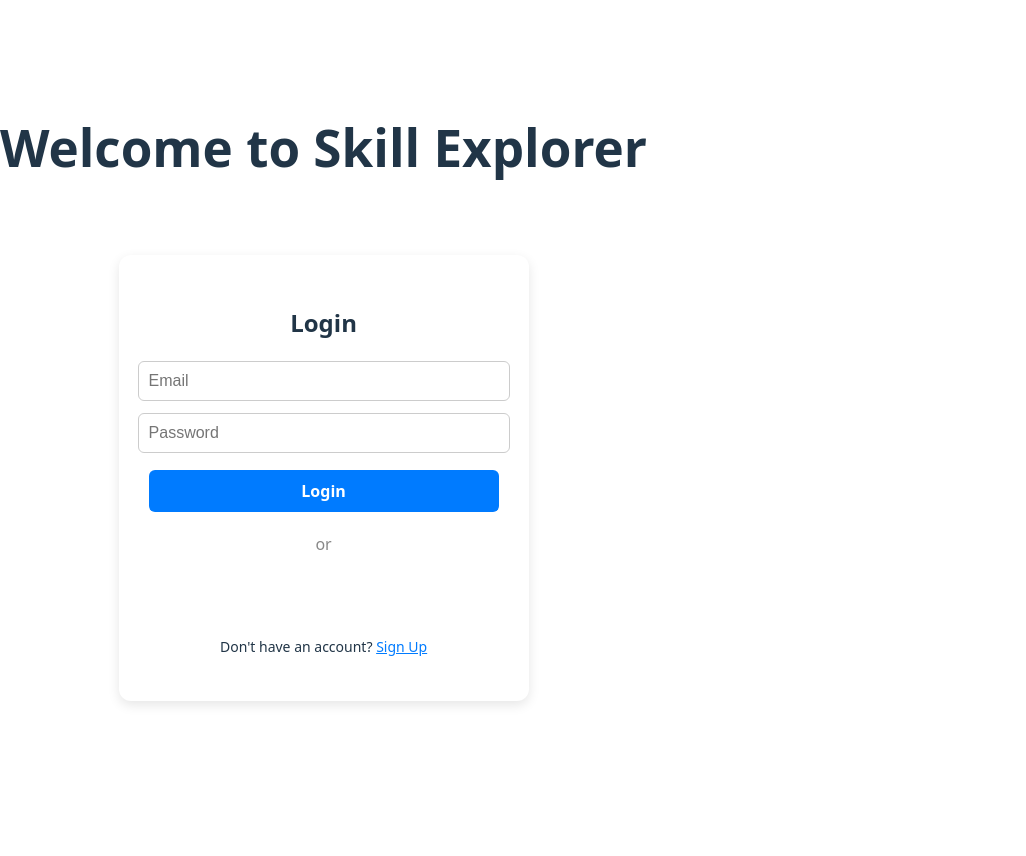
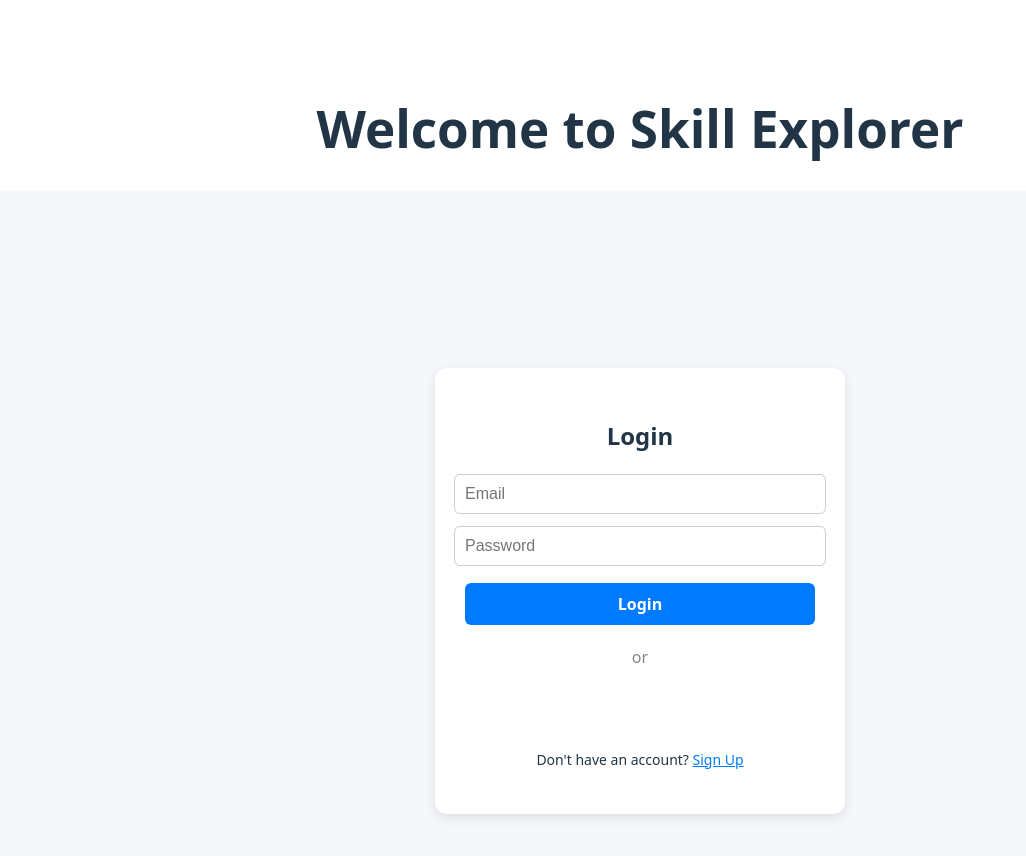
Before and after one commit to dasunipremasinghe/skill-explore-frontend, a React (Vite) app: page /login in a window 1280 px wide. Shown: the top 856 px of the page, without its empty margins (0-1026 px from the left). Before the commit the page ends 800 px from the top, so only its background shows below. Built offline with nearby package versions, Linux system fonts and the light colour scheme.

Commit message:
refactor: Rename GoogleLoginButton component to Login and update styles for better layout

```diff
--- a/src/CSS/GoogleLoginButton.css
+++ b/src/CSS/GoogleLoginButton.css
@@ -1,15 +1,29 @@
+/* Full page wrapper */
+.auth-page-wrapper {
+  display: flex;
+  justify-content: center;
+  align-items: center;
+  height: 100vh;
+  width: 100vw;
+  background-color: #f5f7fa;
+  padding: 20px;
+  box-sizing: border-box;
+}
+
+/* Centered login box */
 .google-login-container {
   display: flex;
   flex-direction: column;
   align-items: center;
   width: 350px;
-  margin: 80px auto;
   padding: 30px;
   background-color: #ffffff;
   border-radius: 12px;
   box-shadow: 0 4px 12px rgba(0, 0, 0, 0.1);
+  text-align: center;
 }
 
+/* Input styles */
 .auth-input {
   width: 100%;
   padding: 10px;
@@ -19,6 +33,7 @@
   font-size: 16px;
 }
 
+/* Primary button */
 .auth-button {
   width: 100%;
   padding: 10px;
@@ -35,16 +50,19 @@
   background-color: #0056b3;
 }
 
+/* Separator text */
 .separator {
   margin: 20px 0;
   color: #888;
 }
 
+/* Google login alignment */
 .google-button {
   display: flex;
   justify-content: center;
 }
 
+/* Sign up link */
 .signup-link {
   margin-top: 20px;
   font-size: 14px;
--- a/src/Pages/GoogleLoginButton.tsx
+++ b/src/Pages/GoogleLoginButton.tsx
@@ -3,8 +3,7 @@ import { GoogleLogin, CredentialResponse } from '@react-oauth/google';
 import { useNavigate } from 'react-router-dom';
 import '../CSS/GoogleLoginButton.css';
 
-
-const GoogleLoginButton: React.FC = () => {
+const Login: React.FC = () => {
   const navigate = useNavigate();
   const [email, setEmail] = useState('');
   const [password, setPassword] = useState('');
@@ -22,7 +21,6 @@ const GoogleLoginButton: React.FC = () => {
     })
       .then(res => res.json())
       .then(data => {
-        console.log("Login success:", data);
         localStorage.setItem("auth_token", data.token);
         localStorage.setItem("user_name", `${data.firstName} ${data.lastName}`);
         localStorage.setItem("user_email", data.email);
@@ -37,39 +35,32 @@ const GoogleLoginButton: React.FC = () => {
 
   const handleGoogleSuccess = (credentialResponse: CredentialResponse) => {
     const token = credentialResponse.credential;
-    if (!token) {
-      console.error("No token received from Google");
-      return;
-    }
+    if (!token) return;
 
     fetch("http://localhost:8080/api/auth/google", {
       method: "POST",
       headers: { "Content-Type": "application/json" },
       body: JSON.stringify({ idToken: token }),
-      mode: "cors",
     })
       .then(async (res) => {
-        if (!res.ok) {
-          const errText = await res.text();
-          throw new Error(errText);
-        }
+        if (!res.ok) throw new Error(await res.text());
         return res.json();
       })
       .then(data => {
-        const fullName = `${data.firstName} ${data.lastName}`;
         localStorage.setItem("google_token", token);
-        localStorage.setItem("user_name", fullName);
+        localStorage.setItem("user_name", `${data.firstName} ${data.lastName}`);
         localStorage.setItem("user_email", data.email);
         localStorage.setItem("user_id", data.userId);
         navigate('/profile');
       })
       .catch(err => {
-        console.error("Login failed:", err.message || err);
-        alert("Login failed: " + (err.message || "Something went wrong during Google authentication"));
+        console.error("Google login failed:", err.message || err);
+        alert("Google Login Failed: " + (err.message || "Unexpected error"));
       });
   };
 
   return (
+    <div className="auth-page-wrapper">
       <div className="google-login-container">
         <h2>Login</h2>
         <input
@@ -95,10 +86,7 @@ const GoogleLoginButton: React.FC = () => {
         <div className="google-button">
           <GoogleLogin
             onSuccess={handleGoogleSuccess}
-          onError={() => {
-            console.log('Google Login Failed');
-            alert('Google Login Failed');
-          }}
+            onError={() => alert('Google Login Failed')}
           />
         </div>
 
@@ -106,7 +94,8 @@ const GoogleLoginButton: React.FC = () => {
           Don't have an account? <span onClick={() => navigate('/signup')}>Sign Up</span>
         </p>
       </div>
+    </div>
   );
 };
 
-export default GoogleLoginButton;
+export default Login;
```
Lines whose indentation alone changed are shown as unchanged.
